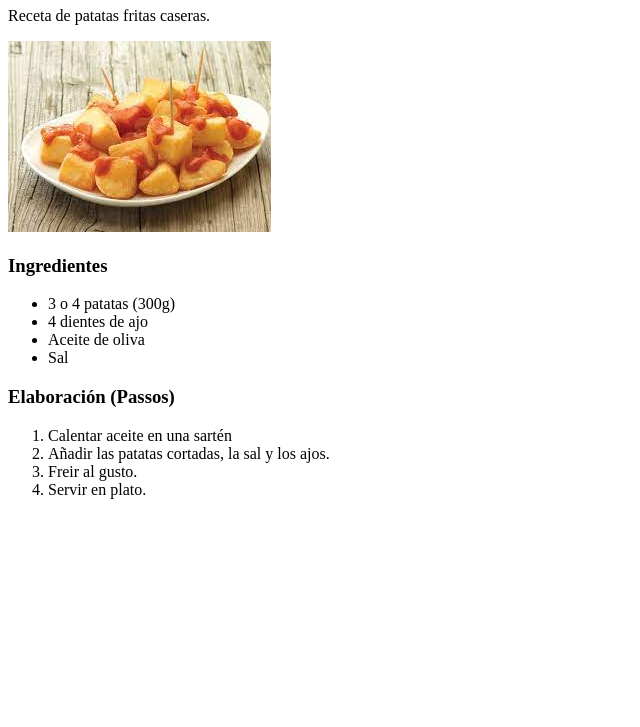
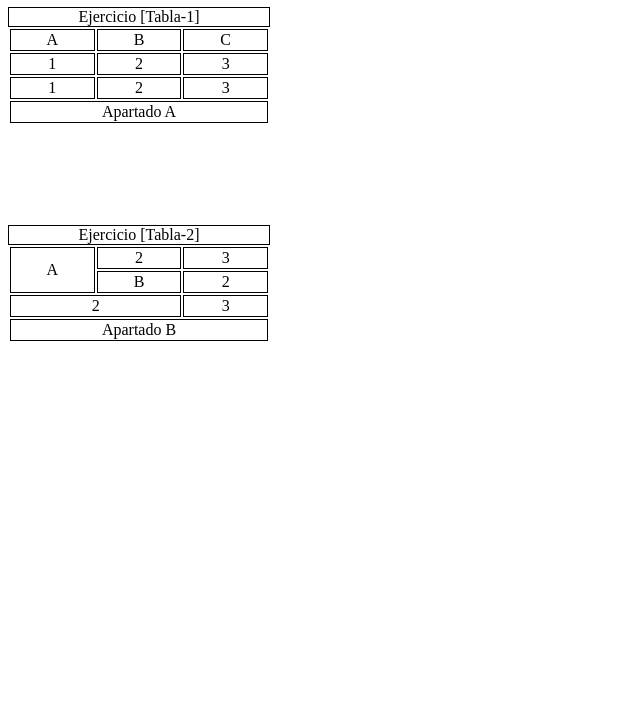
Before and after one commit to BryanLimak/HTML-Ejercicio-3, a plain HTML site: page index.html in a window 1280 px wide. Shown: the part 73-800 px from the top of the page, without its empty margins (0-640 px from the left). Drawn offline with Linux system fonts and the light colour scheme.

Commit message:
HTML ejercicio 4

```diff
--- a/index.html
+++ b/index.html
@@ -1,37 +1,80 @@
 <!DOCTYPE html>
 <html lang="en">
-<head>
-    <meta charset="UTF-8">
-    <meta http-equiv="X-UA-Compatible" content="IE=edge">
-    <meta name="viewport" content="width=device-width, initial-scale=1.0">
+  <head>
+    <meta charset="UTF-8" />
+    <meta http-equiv="X-UA-Compatible" content="IE=edge" />
+    <meta name="viewport" content="width=device-width, initial-scale=1.0" />
     <title>Document</title>
-</head>
-<body>
+  </head>
+  <style>
+    tr,
+    td {
+      border: 1px solid black;
+      width: 80px;
+      text-align: center;
+    }
+    caption {
+      width: 260px;
+      border: 1px solid black;
+    }
+    .tabla-2 {
+      margin-top: 100px;
+    }
+  </style>
+  <body>
     <header>
-        <h1>Patatas fritas</h1>
+      <h1>Ejercicio de tablas</h1>
     </header>
     <main>
-        <p>Receta de patatas fritas caseras.</p>
-        <img src="descarga.jpg">
-        <div class="lista-1">
-            <h3>Ingredientes</h3>
-            <ul>
-                <li>3 o 4 patatas (300g)</li>
-                <li>4 dientes de ajo</li>
-                <li>Aceite de oliva</li>
-                <li>Sal</li>
-            </ul>
-        </div>
-        <div class="lista-2">
-            <h3>Elaboración (Passos)</h3>
-            <ol>
-                <li>Calentar aceite en una sartén</li>
-                <li>Añadir las patatas cortadas, la sal y los ajos.</li>
-                <li>Freir al gusto.</li>
-                <li>Servir en plato.</li>
-            </ol>
-        </div>
+      <div class="tabla-1" style="width: 50%">
+        <table>
+          <caption>
+            Ejercicio [Tabla-1]
+          </caption>
+          <tr>
+            <td>A</td>
+            <td>B</td>
+            <td>C</td>
+          </tr>
+          <tr>
+            <td>1</td>
+            <td>2</td>
+            <td>3</td>
+          </tr>
+          <tr>
+            <td>1</td>
+            <td>2</td>
+            <td>3</td>
+          </tr>
+          <tfoot>
+            <td colspan="3">Apartado A</td>
+          </tfoot>
+        </table>
+      </div>
+      <div class="tabla-2" style="width: 50%">
+        <table>
+          <caption>
+            Ejercicio [Tabla-2]
+          </caption>
+          <tr>
+            <td rowspan="2">A</td>
+            <td>2</td>
+            <td>3</td>
+          </tr>
+          <tr>
+            <td>B</td>
+            <td>2</td>
+          </tr>
+          <tr>
+            <td colspan="2">2</td>
 
+            <td>3</td>
+          </tr>
+          <tfoot>
+            <td colspan="3">Apartado B</td>
+          </tfoot>
+        </table>
+      </div>
     </main>
-</body>
+  </body>
 </html>
```
Also changed, not shown: descarga.jpg (deleted).
